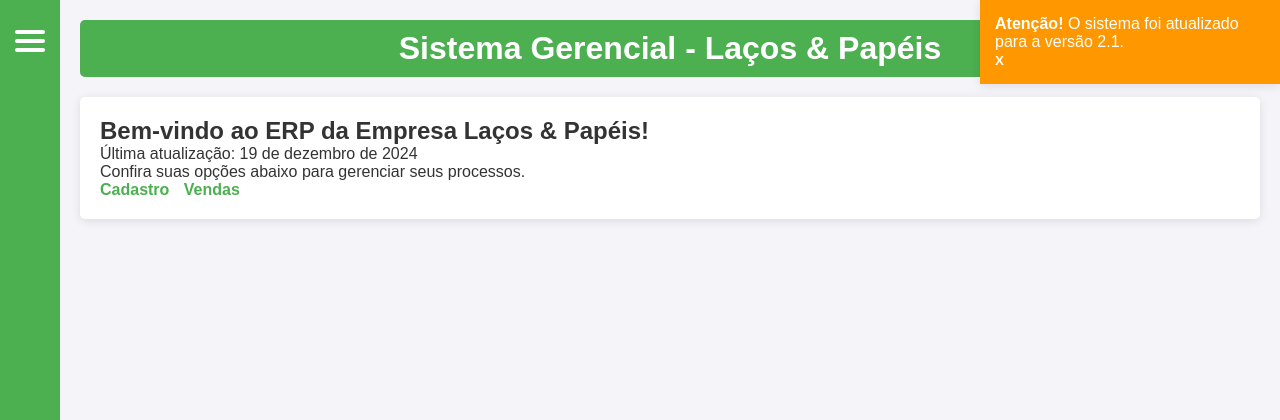
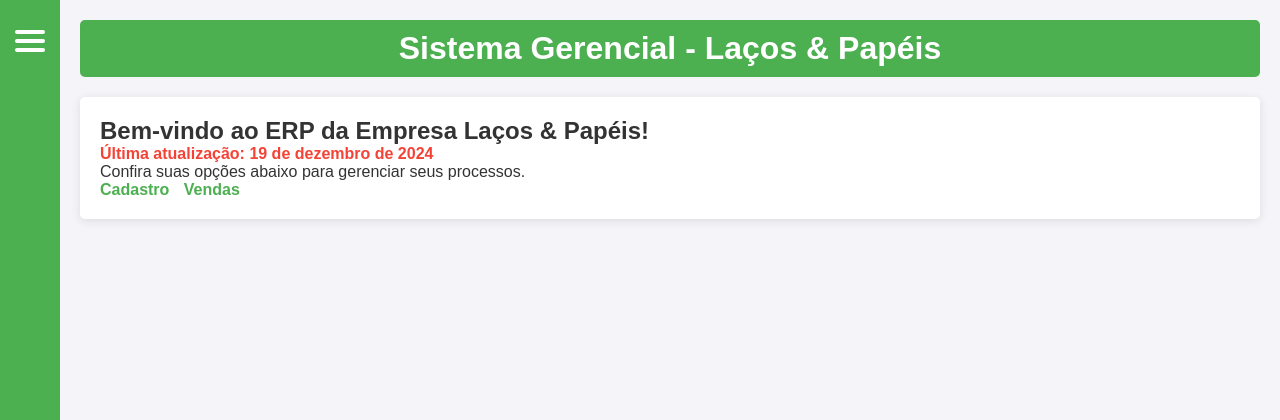
Before and after one commit to L-Gildo/erp, a PHP site: page /dashboard.php in a window 1280 px wide. Shown: the top 420 px of the page. Run offline with PHP 8.4, Linux system fonts and the light colour scheme; the visitor is signed in with stand-in values (Sample User, id 1).

Commit message:
implementações

```diff
--- a/dashboard.php
+++ b/dashboard.php
@@ -57,7 +57,7 @@ $data_hora_login = $_SESSION['data_hora_login'];
   <meta name="viewport" content="width=device-width, initial-scale=1.0" />
   <title>ERP Laços & Papéis</title>
   <link rel="stylesheet" href="styles.css" />
-  <link rel="stylesheet" href="styles/quadroCadastro.css" />
+  <link rel="stylesheet" href="styles/modal.css" />
   <link rel="stylesheet" href="https://cdnjs.cloudflare.com/ajax/libs/font-awesome/5.15.3/css/all.min.css" />
 </head>
 
@@ -83,10 +83,10 @@ $data_hora_login = $_SESSION['data_hora_login'];
         <nav>
           <ul>
             <li>
-              <a href="#cadastro"><i class="fa fa-user"></i> Cadastro</a>
+              <a href="#cadastro"><i class="fa fa-user"></i> Cadastros</a>
             </li>
             <li>
-              <a href="#consulta"><i class="fa fa-search"></i> Consulta</a>
+              <a href="#consulta"><i class="fa fa-search"></i> Consultas</a>
             </li>
             <li>
               <a href="#vendas"><i class="fa fa-shopping-cart"></i> Vendas</a>
@@ -117,7 +117,7 @@ $data_hora_login = $_SESSION['data_hora_login'];
       </header>
       <section id="boas-vindas">
         <h2>Bem-vindo ao ERP da Empresa Laços & Papéis!</h2>
-        <p>Última atualização: 19 de dezembro de 2024</p>
+        <p class="atualizacao">Última atualização: 19 de dezembro de 2024</p>
         <p>Confira suas opções abaixo para gerenciar seus processos.</p>
         <div class="quick-links">
           <a href="#cadastro">Cadastro</a>
@@ -132,22 +132,15 @@ $data_hora_login = $_SESSION['data_hora_login'];
   <script src="scripts/scriptCadastro.js"></script>
   <!-- Scripts -->
 
-  <div id="notification-panel" class="notification-panel">
-    <p>
-      <strong>Atenção!</strong> O sistema foi atualizado para a versão 2.1.
-    </p>
-    <button id="close-notification">X</button>
-  </div>
-
-  <!-- Quadro Flutuante com os Subitens do Menu Cadastro -->
+  <!-- Quadro Flutuante com os Subitens do Menu Cadastro - CSS modal -->
   <div id="cadastroModal" class="modal" style="display: none;">
     <div class="modal-content">
       <span id="closeModal" class="closeCadastro">&times;</span>
-      <h2>Menu Cadastro</h2>
+      <h2>Menu Cadastros</h2>
       <div class="card-container">
         <a href="/erp/pages/relatorios/adicionar_usuario.php" class="card">
           <h3>Usuários</h3>
-          <p>Gerencie seus usuários.</p>
+          <p>Gerencie os usuários do sistema.</p>
         </a>
         <a href="colaboradores.html" class="card">
           <h3>Colaboradores</h3>
--- a/styles.css
+++ b/styles.css
@@ -170,31 +170,15 @@ section {
   height: 20px;
 }
 
-/* Notificações ============================================================ */
-.notification-panel {
-  background-color: #ff9800;
-  color: white;
-  padding: 15px;
-  position: fixed;
-  top: 0;
-  right: 0;
-  width: 300px;
-  z-index: 1000;
-  box-shadow: 0 2px 10px rgba(0, 0, 0, 0.1);
-}
-#close-notification {
-  background: none;
-  border: none;
-  color: white;
-  font-weight: bold;
-  cursor: pointer;
-}
-
 .sidebar a i {
   display: inline-block;
   margin-right: 10px; /* Espaço entre o ícone e o texto */
 }
-/* ================================================================== */
+
+.atualizacao {
+  color: #f44336;
+  font-weight: bold;
+}
 
 /* Estilo do balão de boas-vindas */
 #welcome-balloon {
--- a/styles/quadroCadastro.css
+++ b/styles/modal.css
@@ -17,15 +17,24 @@
   position: relative;
 }
 
+.modal-content h2 {
+  text-align: center;
+}
+
 .closeCadastro {
   color: rgb(169, 1, 1);
-  width: 20px;
+  width: 32px;
   text-align: center;
   position: absolute;
-  top: 10px;
-  right: 10px;
-  font-size: 25px;
+  top: 0px;
+  right: 0px;
+  font-size: 30px;
   cursor: pointer;
+  border-radius: 50%;
+}
+
+.closeCadastro:hover {
+  background-color: rgb(235, 234, 234);
 }
 
 .card-container {
```
Also changed, not shown: images/voltar.png (deleted).
